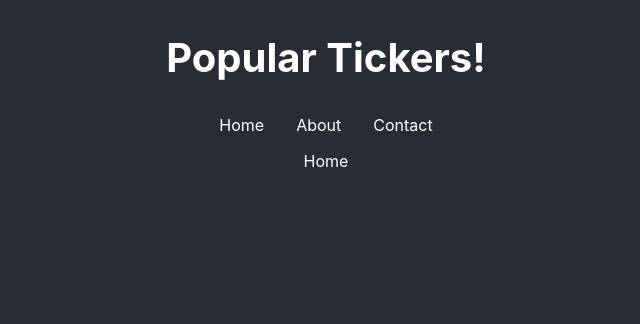
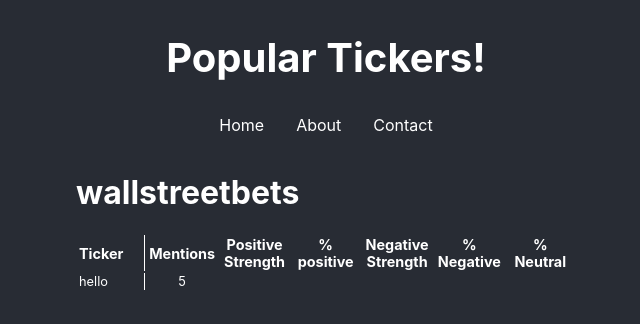
Before and after one commit to davidc360/redditTickers-frontend, a React (Create React App) app: page / in a window 1280 px wide. Shown: the top 324 px of the page, without its empty margins (314-954 px from the left). Built offline with nearby package versions, Linux system fonts and the light colour scheme.

Commit message:
built prototype for table

```diff
--- a/package.json
+++ b/package.json
@@ -6,6 +6,7 @@
     "@testing-library/jest-dom": "^5.11.6",
     "@testing-library/react": "^11.2.2",
     "@testing-library/user-event": "^12.5.0",
+    "node-sass": "^4.14.1",
     "react": "^17.0.1",
     "react-dom": "^17.0.1",
     "react-router-dom": "^5.2.0",
--- a/src/App.js
+++ b/src/App.js
@@ -3,7 +3,7 @@
 
 import Nav from './components/Nav'
 import About from './components/About'
-import Home from './components/Home'
+import Home from './components/TIckers'
 import Contact from './components/Contact'
 
 import { BrowserRouter, Route, Switch, useParams } from 'react-router-dom'
--- a/src/components/Home.js
+++ /dev/null
@@ -1,7 +0,0 @@
-import React, { useEffect, useState, useRef } from 'react'
-
-export default function () {
-    return (
-        <div>Home</div>
-    )
-}
--- /dev/null
+++ b/src/components/TIckers.js
@@ -0,0 +1,44 @@
+import React, { useEffect, useState, useRef } from 'react'
+import styles from "./Tickers.module.sass"
+
+export default function () {
+    return (
+        <div>
+            <TicksFromSub subreddit='wallstreetbets'/>
+        </div>
+    )
+}
+
+function TicksFromSub ({subreddit}) {
+    return (
+        <div className={styles.ctn}>
+            <h1 className={styles.subName}>{subreddit}</h1>
+            <table className={styles.table}>
+                <tr>
+                    <th className={styles.left}>Ticker</th>
+                    <th>Mentions</th>
+                    <th>Positive Strength</th>
+                    <th>% positive</th>
+                    <th>Negative Strength</th>
+                    <th>% Negative</th>
+                    <th>% Neutral</th>
+                </tr>
+                <TickerRow name='hello' count={5}/>
+            </table>
+        </div>
+    )
+}
+
+function TickerRow({ name, count, positive_strength, positive_count, negative_strength, negative_count, neutral_count}) {
+    return (
+        <tr>
+            <td className={styles.left}>{name}</td>
+            <td>{count}</td>
+            <td>{positive_strength}</td>
+            <td>{positive_count}</td>
+            <td>{negative_strength}</td>
+            <td>{negative_count}</td>
+            <td>{neutral_count}</td>
+        </tr>
+    )
+}
--- /dev/null
+++ b/src/components/Tickers.module.sass
@@ -0,0 +1,19 @@
+.ctn
+    width: 500px
+    display: flex
+    flex-direction: column
+    margin: 0 auto
+
+.left
+    text-align: left
+    border-right: 1px solid white
+
+.subName
+    text-align: left
+
+.table
+    & th
+        font-size: 90%
+    & td
+        font-size: 80%
+        width: 70px
```
Also changed, not shown: 2 other files (tests, documents, lock files or other folders).
